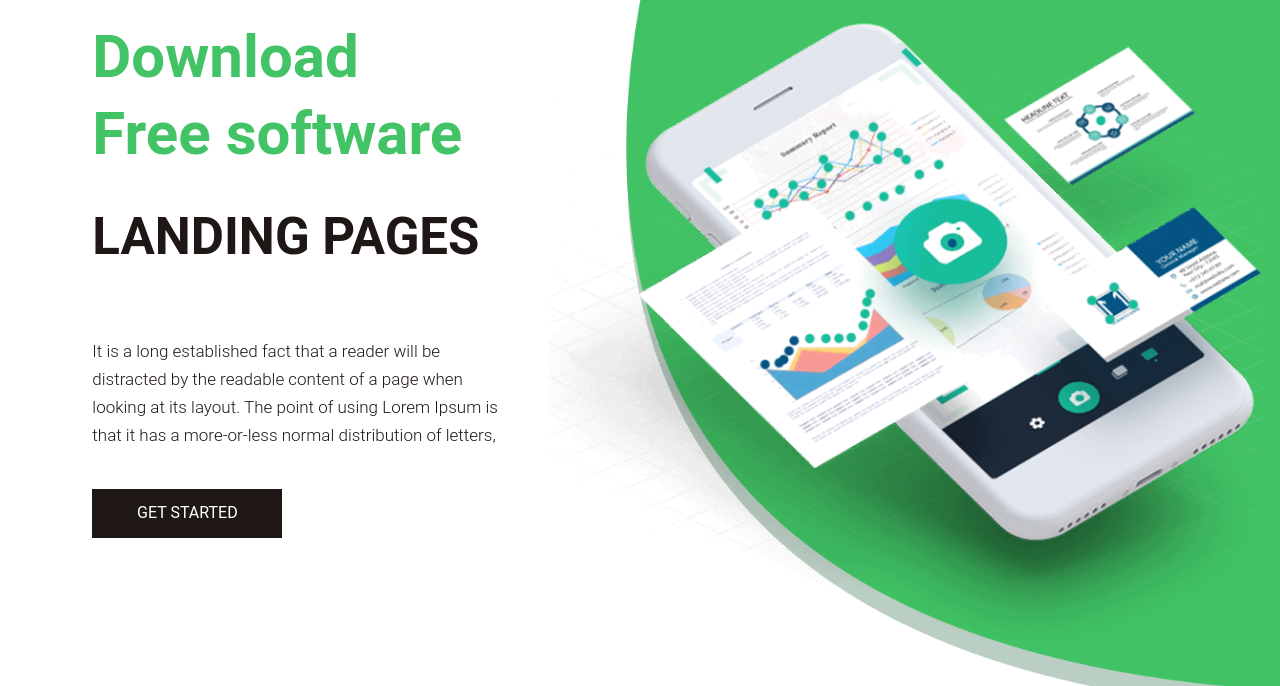
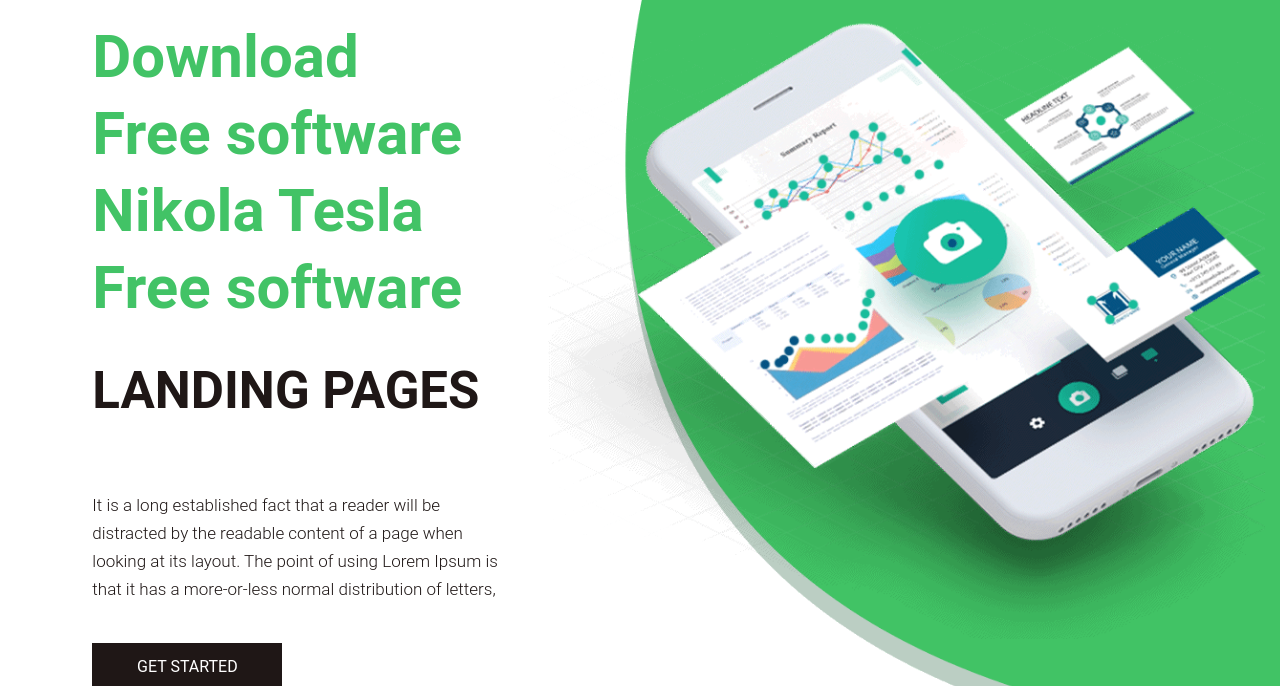
Before and after one commit to allvarezz/sitio-web, a plain HTML site: page index.html in a window 1280 px wide. Shown: the part 114-800 px from the top of the page. Drawn offline with nearby package versions, Linux system fonts and the light colour scheme.

Commit message:
linea 75 modificada

```diff
--- a/index.html
+++ b/index.html
@@ -72,6 +72,7 @@
                      <div class="col-md-5">
                         <div class="text-bg">
                            <span>Download <br> Free software</span>
+                           <span>Nikola Tesla <br> Free software</span>
                            <h1>landing pages</h1>
                            <p>It is a long established fact that a reader will be distracted by the readable content of a page when looking at its layout. The point of using Lorem Ipsum is that it has a more-or-less normal distribution of letters,</p>
                            <a href="#">Get Started</a>
```
